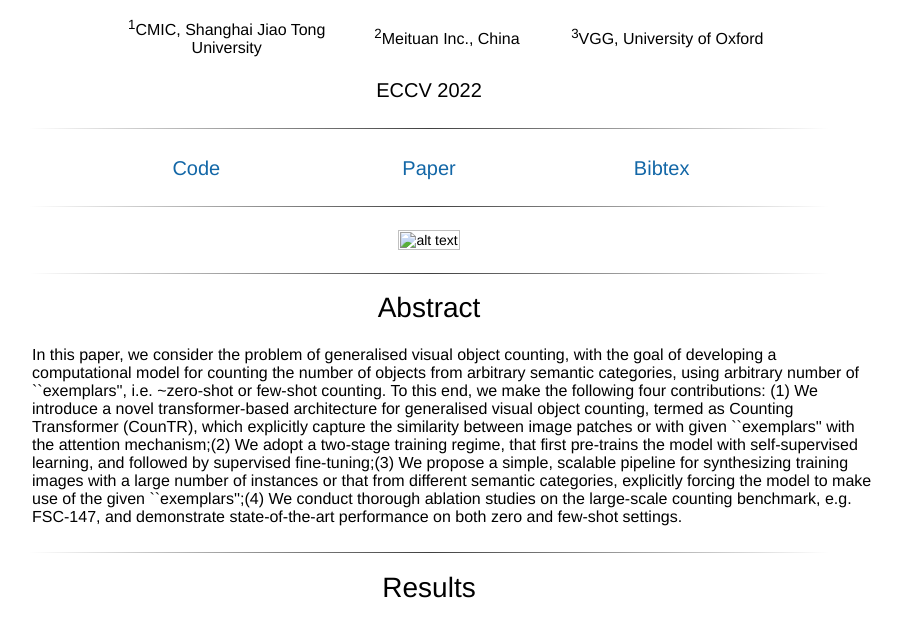
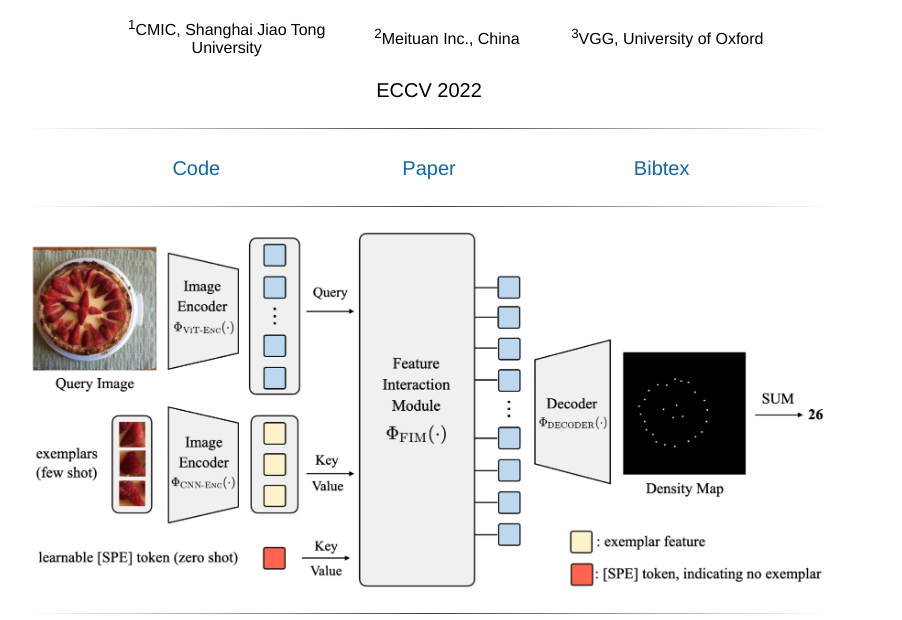
Before and after one commit to Verg-Avesta/CounTR_Webpage, a plain HTML site: page index.html in a window 1280 px wide. Shown: the part 171-791 px from the top of the page, without its empty margins (211-1113 px from the left). Drawn offline with Linux system fonts and the light colour scheme; a web font is replaced by a local one.

Commit message:
Update index.html

```diff
--- a/index.html
+++ b/index.html
@@ -274,7 +274,7 @@
           <div class="container">
 	    <div class="row">
 	      <center>
-	        <img src="./resources/arch.png" alt="alt text" style="width: 100%; object-fit: cover; max-width:100%;"></a>
+	        <img src="./resources/arch.jpg" alt="alt text" style="width: 100%; object-fit: cover; max-width:100%;"></a>
 	      </center>
 	      </div>
         </center>
```
